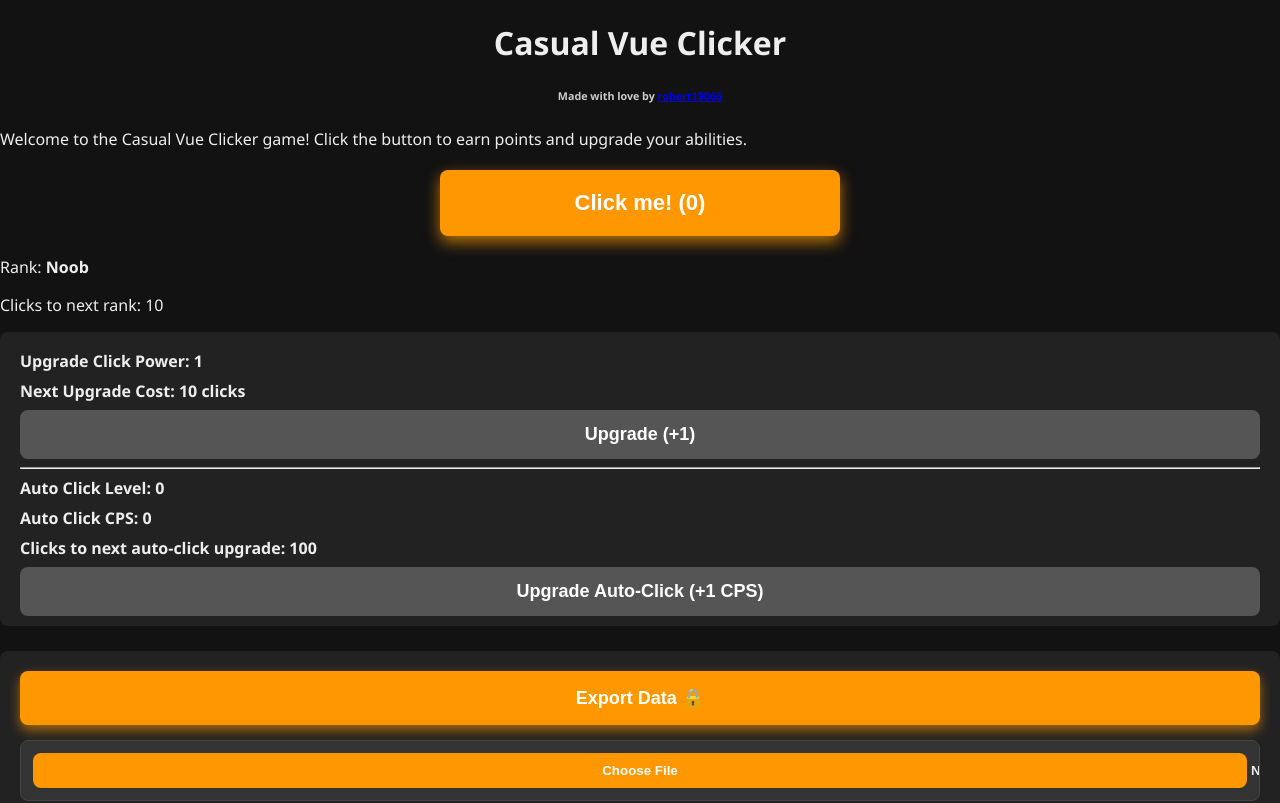
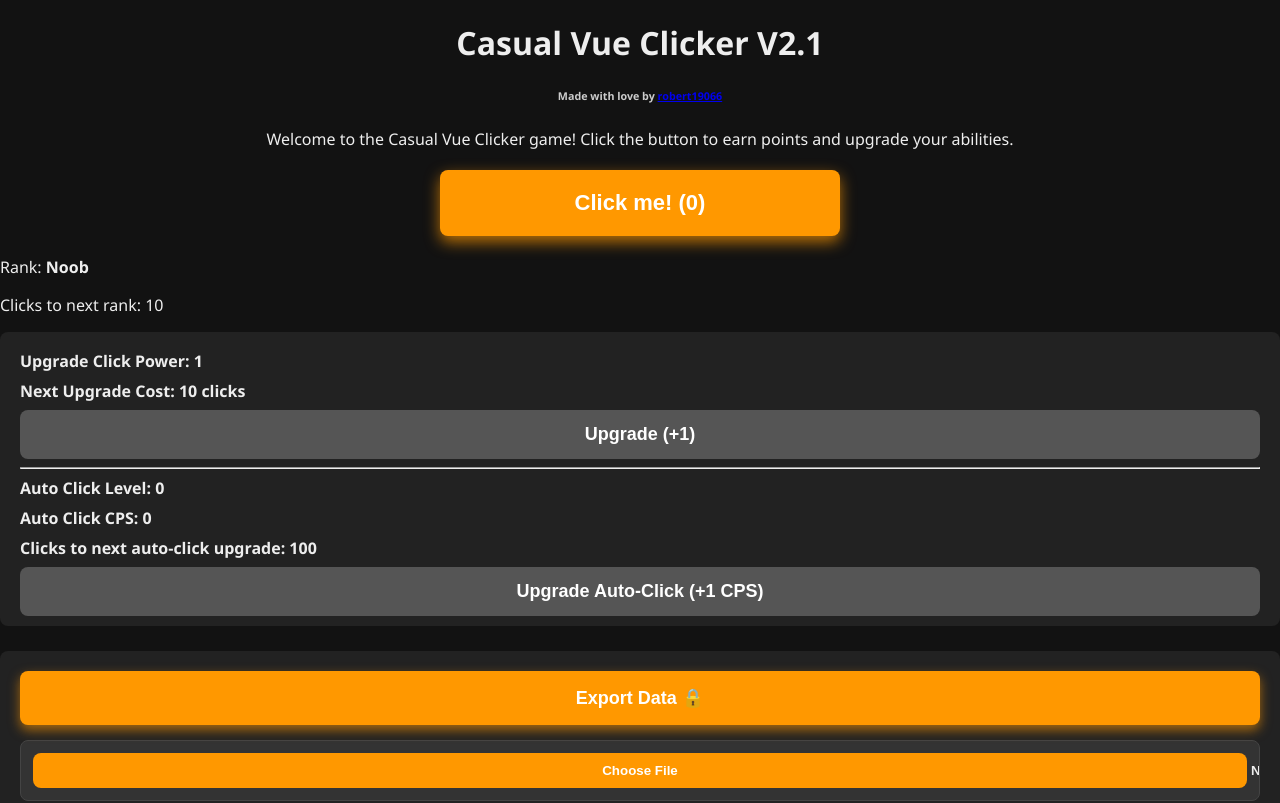
Before and after one commit to robert19066/Clicker, a Vue app: page / in a window 1280 px wide. Shown: the top 803 px of the page. Built offline with nearby package versions, Linux system fonts and the light colour scheme.

Commit message:
V2.2 Page Fixes!

```diff
--- a/src/App.vue
+++ b/src/App.vue
@@ -6,9 +6,9 @@ import DataManager from './components/DataManager.vue';
 
 <template>
   <div class="app-container">
-    <h1 style="color: #eee; text-align: center;">Casual Vue Clicker</h1>
+    <h1 style="color: #eee; text-align: center;">Casual Vue Clicker V2.1</h1>
     <h6 style="color: #ccc; text-align: center;">Made with love by <a href="https://github.com/robert19066" target="_blank">robert19066</a></h6>
-    <p>Welcome to the Casual Vue Clicker game! Click the button to earn points and upgrade your abilities.</p>
+    <p style="text-align: center;">Welcome to the Casual Vue Clicker game! Click the button to earn points and upgrade your abilities.</p>
     <ClickerButton />
     <UpgradePanel />
     <DataManager />
```
